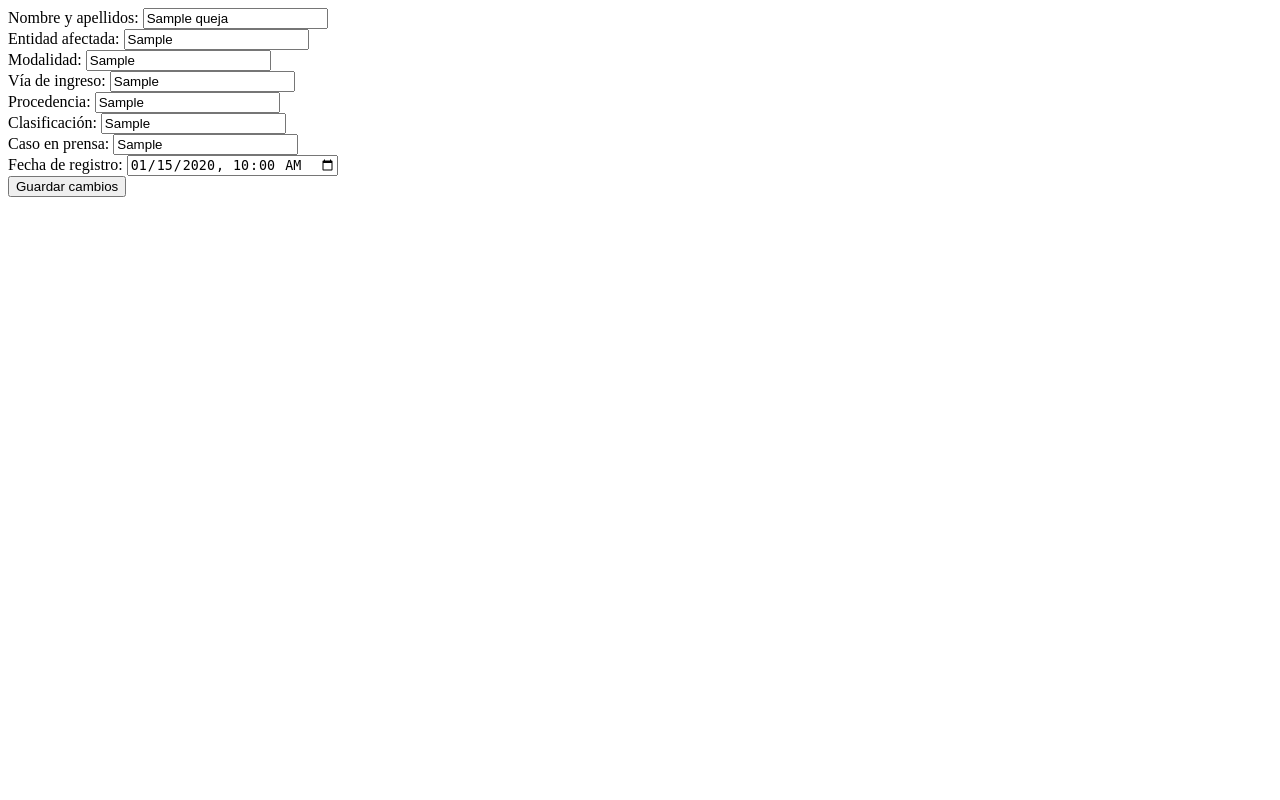
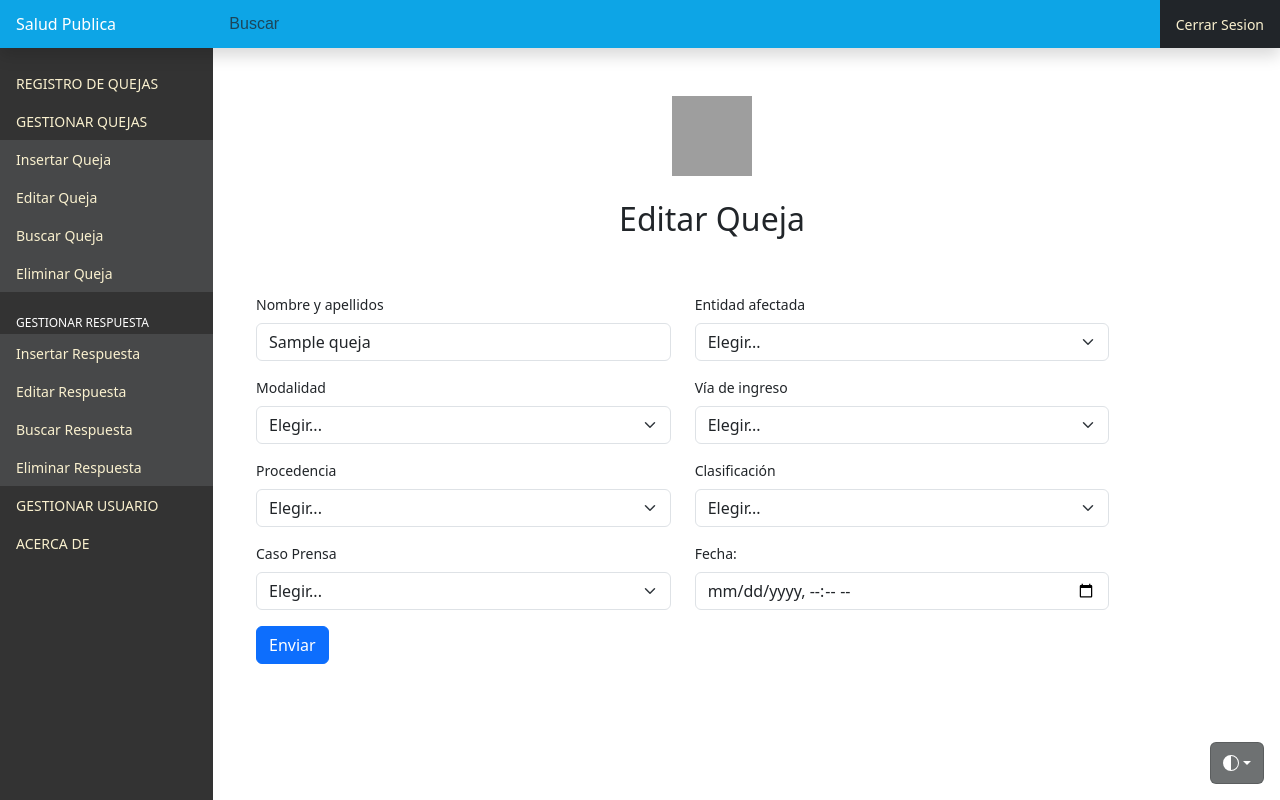
Before and after one commit to alaingb123/Registro-de-Quejas-Web, a Django app: page /dash/modificarQ_with_numero/1/ in a window 1280 px wide. Run offline with Django 4.2, Linux system fonts and the light colour scheme; a user stored in the database is signed in; tables that the repository leaves empty hold one stand-in row (values such as "Sample post"); some libraries are stand-ins or nearby versions; grey boxes are pictures that could not be loaded.

Commit message:
editar queja (final)

```diff
--- a/GestionQuejasSP/GestionQuejasAPP/views.py
+++ b/GestionQuejasSP/GestionQuejasAPP/views.py
@@ -90,7 +90,7 @@ def modificarQ(request, numero):
     else:
         form = QuejaForm(instance=queja)
 
-    return render(request, 'editarQueja(prueba).html', {'form': form, 'queja': queja})
+    return render(request, 'Gestionar Queja/editarQueja.html', {'form': form, 'queja': queja})
 
 
 @login_required(login_url='login')
--- a/GestionQuejasSP/templates/Gestionar Queja/editarQueja.html
+++ b/GestionQuejasSP/templates/Gestionar Queja/editarQueja.html
@@ -1,4 +1,4 @@
-% extends "base.html" %}
+{% extends "base.html" %}
 
 {% load static %}
 
@@ -32,7 +32,7 @@
 
 
 
-<link href="{% static  'css/insertar.css' %}" rel="stylesheet">
+<link href="{% static  'css/editar.css' %}" rel="stylesheet">
 
     <style>
       .bd-placeholder-img {
@@ -169,109 +169,128 @@
 
 
          <!-- Formulario -->
-        <form class="needs-validation" novalidate method="POST">
+        <form class="needs-validation" method="POST">
   {% csrf_token %}
 
-            {% if error_message %}
-    <p class="alert alert-danger" role="alert">{{ error_message }}</p>
-{% endif %}
 
-{% if form.errors %}
-    <ul>
-    {% for field_errors in form.errors.values %}
-        {% for error in field_errors %}
-            <li class="alert alert-danger" role="alert">{{ error }}</li>
-        {% endfor %}
-    {% endfor %}
-    </ul>
-{% endif %}
+   <div class="row">
+    <div class="col-sm-6 mb-3">
+      <label for="nombre_apellidos" class="form-label">Nombre y apellidos</label>
+      <input type="text" class="form-control" id="nombre_apellidos" name="nombre_apellidos" value="{{ form.nombre_apellidos.value }}" required>
+      <div class="invalid-feedback">
+        Por favor, introduzca su nombre y apellidos.
+      </div>
+    </div>
 
-  <div class="row">
     <div class="col-sm-6 mb-3">
-      <label for="nombre_apellidos">Nombre y apellidos:</label>
-    <input type="text" class="form-control" id="nombre_apellidos" name="nombre_apellidos" value="{{ queja.nombre_apellidos }}">
+      <label for="entidadAfectada" class="form-label">Entidad afectada</label>
+      <select class="form-select" id="entidadAfectada" name="entidadAfectada" required>
+        <option value="">Elegir...</option>
+        <option value="1-Recursos Humanos" {% if form.entidadAfectada.value == '1-Recursos Humanos' %}selected{% endif %}>1-Recursos Humanos</option>
+        <option value="2-Higiene y Epidemiologia" {% if form.entidadAfectada.value == '2-Higiene y Epidemiologia' %}selected{% endif %}>2-Higiene y Epidemiologia</option>
+        <option value="3-Asistencia Medica" {% if form.entidadAfectada.value == '3-Asistencia Medica' %}selected{% endif %}>3-Asistencia Medica</option>
+        <option value="4-Vicedireccion Economica" {% if form.entidadAfectada.value == '4-Vicedireccion Economica' %}selected{% endif %}>4-Vicedireccion Economica</option>
+        <option value="5-Vicedireccion General" {% if form.entidadAfectada.value == '5-Vicedireccion General' %}selected{% endif %}>5-Vicedireccion General</option>
+      </select>
+      <div class="invalid-feedback">
+        Por favor, seleccione la entidad afectada.
+      </div>
     </div>
+
+    <div class="col-12 col-lg-6 mb-3">
+      <label for="modalidad" class="form-label">Modalidad</label>
+      <select class="form-select" id="modalidad" name="modalidad" required>
+        <option value="">Elegir...</option>
+        <option value="1-Solicitud" {% if form.modalidad.value == '1-Solicitud' %}selected{% endif %}>1-Solicitud</option>
+        <option value="2-Queja" {% if form.modalidad.value == '2-Queja' %}selected{% endif %}>2-Queja</option>
+        <option value="3-Anonimo o Denuncia" {% if form.modalidad.value == '3-Anonimo o Denuncia' %}selected{% endif %}>3-Anonimo o Denuncia</option>
+        <option value="4-Sugerencia" {% if form.modalidad.value == '4-Sugerencia' %}selected{% endif %}>4-Sugerencia</option>
+        <option value="5-Reclamacion" {% if form.modalidad.value == '5-Reclamacion' %}selected{% endif %}>5-Reclamacion</option>
+        <option value="6-Reconocimiento" {% if form.modalidad.value == '6-Reconocimiento' %}selected{% endif %}>6-Reconocimiento</option>
+      </select>
+      <div class="invalid-feedback">
+        Por favor, seleccione la modalidad.
+      </div>
+    </div>
+
     <div class="col-sm-6 mb-3">
-            <label for="entidadAfectada">Entidad afectada:</label>
-      <select class="form-select" id="entidadAfectada" name="entidadAfectada" value="{{ queja.entidadAfectada }}">
+      <label for="via" class="form-label">Vía de ingreso</label>
+      <select class="form-select" id="via" name="via" required>
         <option value="">Elegir...</option>
-        <option>1-Recursos Humanos</option>
-        <option>2-Higiene y Epidemiologia</option>
-        <option>3-Asistencia Medica</option>
-        <option>4-Vicedireccion Economica</option>
-        <option>5-Vicedireccion General</option>
+        <option value="1-Carta" {% if form.via.value == '1-Carta' %}selected{% endif %}>1-Carta</option>
+        <option value="2-Entrevista" {% if form.via.value == '2-Entrevista' %}selected{% endif %}>2-Entrevista</option>
+        <option value="3-Telefono" {% if form.via.value == '3-Telefono' %}selected{% endif %}>3-Telefono</option>
       </select>
+      <div class="invalid-feedback">
+        Por favor, seleccione la vía de ingreso.
+      </div>
     </div>
+
     <div class="col-12 col-lg-6 mb-3">
-     <label for="modalidad">Modalidad:</label>
-      <select class="form-select" id="modalidad" name="modalidad" value="{{ queja.modalidad }}">
+      <label for="procedencia" class="form-label">Procedencia</label>
+      <select class="form-select" id="procedencia" name="procedencia" required>
         <option value="">Elegir...</option>
-        <option>1-Solicitud</option>
-        <option>2-Queja</option>
-        <option>3-Anonimo o Denuncia</option>
-        <option>4-Sugerencia</option>
-        <option>5-Reclamacion</option>
-        <option>6-Reconocimiento</option>
+        <option value="1-MINSAP" {% if form.procedencia.value == '1-MINSAP' %}selected{% endif %}>1-MINSAP</option>
+        <option value="2-PCC" {% if form.procedencia.value == '2-PCC' %}selected{% endif %}>2-PCC</option>
+        <option value="3-APPP" {% if form.procedencia.value == '3-APPP' %}selected{% endif %}>3-APPP</option>
+        <option value="4-Directo al Sectorial" {% if form.procedencia.value == '4-Directo al Sectorial' %}selected{% endif %}>4-Directo al Sectorial</option>
+        <option value="5-Otros" {% if form.procedencia.value == '5-Otros' %}selected{% endif %}>5-Otros</option>
       </select>
+      <div class="invalid-feedback">
+        Por favor, seleccione la procedencia.
+      </div>
     </div>
+
     <div class="col-sm-6 mb-3">
-      <label for="via">Vía de ingreso:</label>
-      <select class="form-select" id="via" name="via" value="{{ queja.via }}">
+      <label for="clasificacion" class="form-label">Clasificación</label>
+      <select class="form-select" id="clasificacion" name="clasificacion" required>
         <option value="">Elegir...</option>
-        <option>1-Carta</option>
-        <option>2-Entrevista</option>
-        <option>3-Telefono</option>
+        <option value="1-Asistencia Medica" {% if form.clasificacion.value == '1-Asistencia Medica' %}selected{% endif %}>1-Asistencia Medica</option>
+        <option value="2-APS y Enfermeria" {% if form.clasificacion.value == '2-APS y Enfermeria' %}selected{% endif %}>2-APS y Enfermeria</option>
+        <option value="3-Por Fallecimiento" {% if form.clasificacion.value == '3-Por Fallecimiento' %}selected{% endif %}>3-Por Fallecimiento</option>
+        <option value="4-Higiene" {% if form.clasificacion.value == '4-Higiene' %}selected{% endif %}>4-Higiene</option>
+        <option value="5-Medicina Optica y Audicion" {% if form.clasificacion.value == '5-Medicina Optica y Audicion' %}selected{% endif %}>5-Medicina Optica y Audicion</option>
+        <option value="6-Asistencia Social" {% if form.clasificacion.value == '6-Asistencia Social' %}selected{% endif %}>6-Asistencia Social</option>
+        <option value="7-Docencia" {% if form.clasificacion.value == '7-Docencia' %}selected{% endif %}>7-Docencia</option>
+        <option value="8-Laborales" {% if form.clasificacion.value == '8-Laborales' %}selected{% endif %}>8-Laborales</option>
+        <option value="9-Problemas Administrativos" {% if form.clasificacion.value == '9-Problemas Administrativos' %}selected{% endif %}>9-Problemas Administrativos</option>
+        <option value="10-Ambulancia" {% if form.clasificacion.value == '10-Ambulancia' %}selected{% endif %}>10-Ambulancia</option>
+        <option value="11-Solicitud de RH y Materiales" {% if form.clasificacion.value == '11-Solicitud de RH y Materiales' %}selected{% endif %}>11-Solicitud de RH y Materiales</option>
+        <option value="12-Construccion y Mantenimiento" {% if form.clasificacion.value == '12-Construccion y Mantenimiento' %}selected{% endif %}>12-Construccion y Mantenimiento</option>
+        <option value="13-Tratos" {% if form.clasificacion.value == '13-Tratos' %}selected{% endif %}>13-Tratos</option>
+        <option value="14-Condiciones de Trabajo" {% if form.clasificacion.value == '14-Condiciones de Trabajo' %}selected{% endif %}>14-Condiciones de Trabajo</option>
+        <option value="15-Vivienda" {% if form.clasificacion.value == '15-Vivienda' %}selected{% endif %}>15-Vivienda</option>
+        <option value="16-Salida del Pais" {% if form.clasificacion.value == '16-Salida del Pais' %}selected{% endif %}>16-Salida del Pais</option>
+        <option value="17-Otros" {% if form.clasificacion.value == '17-Otros' %}selected{% endif %}>17-Otros</option>
+
       </select>
+      <div class="invalid-feedback">
+        Por favor, seleccione la clasificación.
+      </div>
     </div>
+
+    <div class="col-sm-6 mb-3">
+      <label for="casoPrensa" class="form-label">Caso Prensa</label>
+      <select class="form-select" id="casoPrensa" name="casoPrensa" required>
+        <option value="">Elegir...</option>
+        <option value="1-No" {% if form.casoPrensa.value == '1-No' %}selected{% endif %}>1-No</option>
+        <option value="2-Plataforma Bienestar" {% if form.casoPrensa.value == '2-Plataforma Bienestar' %}selected{% endif %}>2-Plataforma Bienestar</option>
+        <option value="3-Periodico Granma" {% if form.casoPrensa.value == '3-Periodico Granma' %}selected{% endif %}>3-Periodico Granma</option>
+      </select>
+      <div class="invalid-feedback">
+        Por favor, seleccione si es un caso de prensa.
+      </div>
+    </div>
+
     <div class="col-12 col-lg-6 mb-3">
-      <label for="procedencia">Procedencia:</label>
-      <select class="form-select" id="procedencia" name="procedencia" value="{{ queja.procedencia }}">
-        <option value="">Elegir...</option>
-        <option>1-MINSAP</option>
-        <option>2-PCC</option>
-        <option>3-APPP</option>
-        <option>4-Directo al Sectorial</option>
-        <option>5-Otros</option>
-      </select>
-    </div>
-    <div class="col-sm-6 mb-3">
-     <label for="clasificacion">Clasificación:</label>
-      <select class="form-select" id="clasificacion" name="clasificacion" value="{{ queja.clasificacion }}">
-        <option value="">Elegir...</option>
-        <option>1-Asistencia Medica</option>
-        <option>2-APS y Enfermeria</option>
-        <option>3-Por Fallecimiento</option>
-        <option>4-Higiene</option>
-        <option>5-Medicina Optica y Audicion</option>
-        <option>6-Asistencia Social</option>
-        <option>7-Docencia</option>
-        <option>8-Laborales</option>
-        <option>9-Problemas Administrativos</option>
-        <option>10-Ambulancia</option>
-        <option>11-Solicitud de RH y Materiales</option>
-        <option>12-Construccion y Mantenimiento</option>
-        <option>13-Tratos</option>
-        <option>14-Condiciones de Trabajo</option>
-        <option>15-Vivienda</option>
-        <option>16-Salida del Pais</option>
-        <option>17-Otros</option>
-      </select>
-    </div>
-    <div class="col-12 col-lg-6 mb-3">
-     <label for="casoPrensa">Caso en prensa:</label>
-      <select class="form-select" id="casoPrensa" name="casoPrensa" value="{{ queja.casoPrensa }}">
-        <option value="">Elegir...</option>
-        <option>1-No</option>
-        <option>2-Plataforma Bienestar</option>
-        <option>3-Periodico Granma</option>
-      </select>
-    </div>
-    <div class="col-12 col-lg-6 mb-3">
-      <label for="fechaR">Fecha de registro:</label>
-      <input type="datetime-local" class="form-control" id="fechaR" name="fechaR" value="{{ queja.fechaR|date:'Y-m-d\TH:i' }}">
+      <label for="fechaR" class="form-label">Fecha:</label>
+      <input type="datetime-local" class="form-control" id="fechaR" name="fechaR" value="{{ queja.fechaR}}" required >
+      <div class="invalid-feedback">
+        Por favor seleccione una fecha.
+      </div>
     </div>
   </div>
 
-  <button class="w-50 btn btn-primary btn-lg mx-auto d-block" type="submit" style="margin-bottom: 30px">Guardar Cambios</button>
-</form>
-      {% endblock %}{
+  <button type="submit" class="btn btn-primary">Enviar</button>
+        </form>
+      {% endblock %}
```
